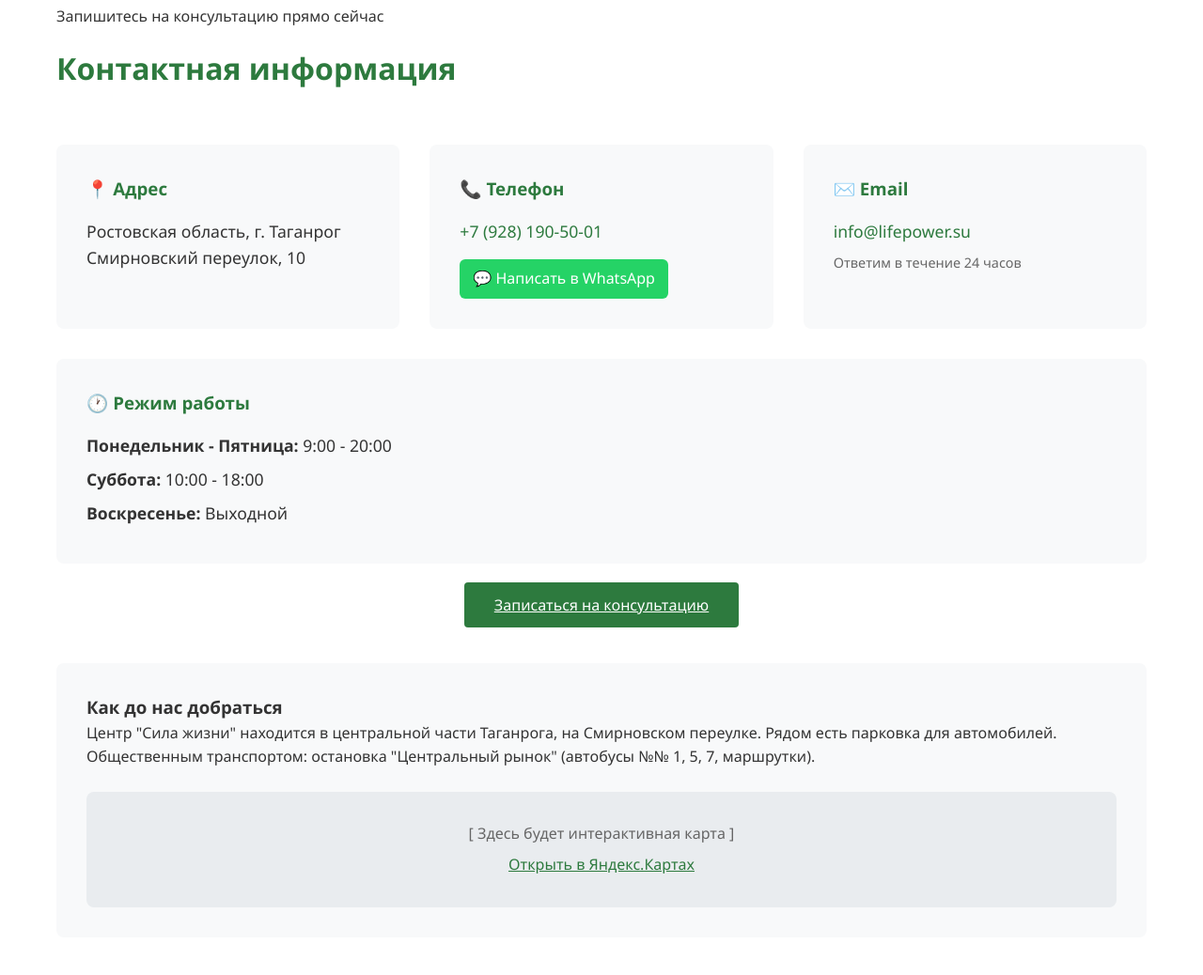
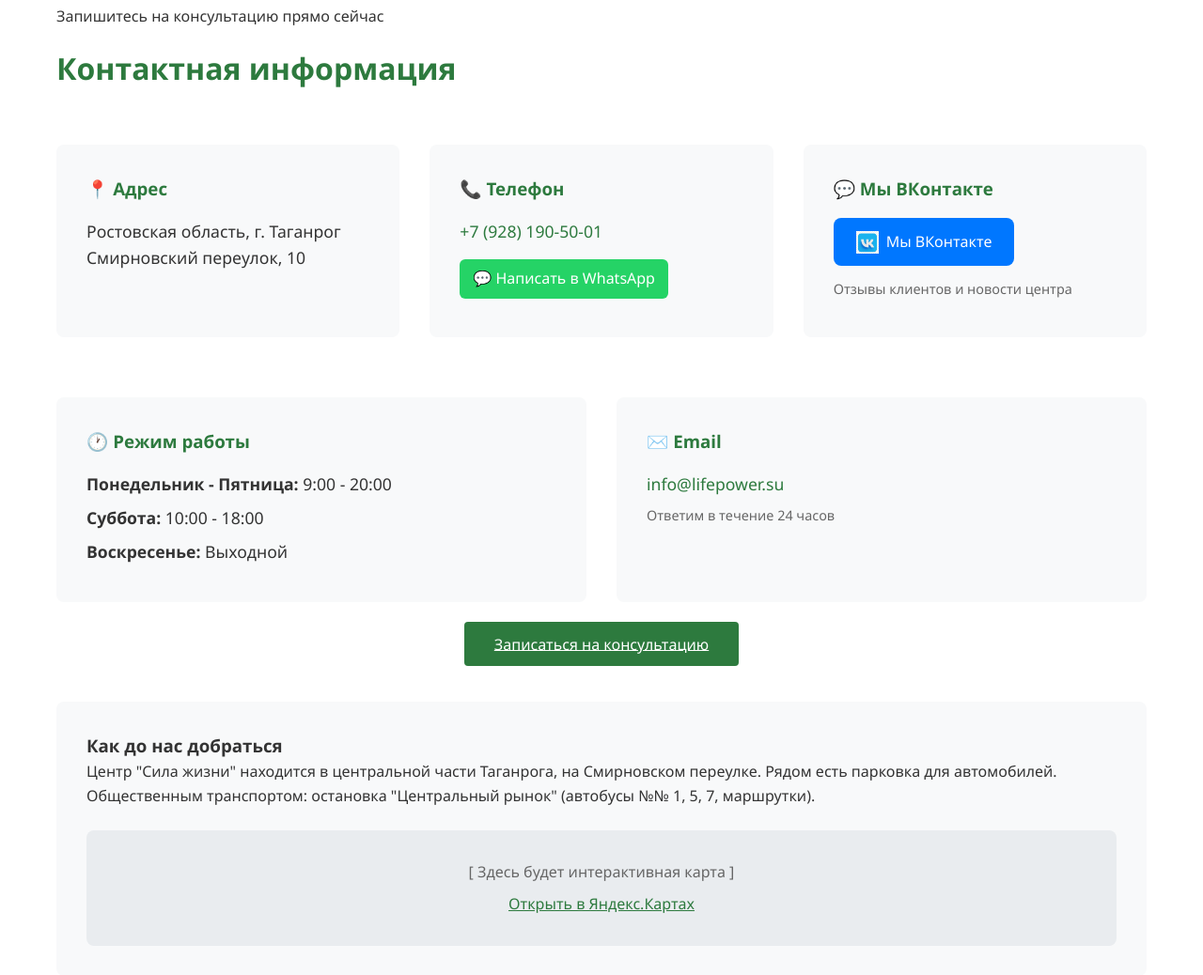
Before and after one commit to Saintsid/lifepower, a FastAPI app: page /contacts in a window 1280 px wide. Shown: the part 236-1274 px from the top of the page at 94% size. Run offline with FastAPI, Linux system fonts and the light colour scheme.

Commit message:
Update CHANGELOG and enhance contact page layout; reorganize contact information blocks, add VK link with icon, and adjust working hours and email display for better clarity.

```diff
--- a/backend/templates/booking.html
+++ b/backend/templates/booking.html
@@ -77,7 +77,7 @@
 
                 <div class="form-group">
                     <label>
-                        <input type="checkbox" id="agreePrivacy" required>
+                        <input type="checkbox" id="agreePrivacy" required checked>
                         Я согласен с <a href="/privacy" target="_blank">политикой конфиденциальности</a> и даю согласие на обработку персональных данных *
                     </label>
                 </div>
--- a/backend/templates/contacts.html
+++ b/backend/templates/contacts.html
@@ -33,6 +33,32 @@
                     </a>
                 </div>
 
+                <div class="contact-info">
+                    <h3>💬 Мы ВКонтакте</h3>
+                    <a href="https://vk.com/sila_zing"
+                       target="_blank"
+                       onclick="if(typeof ym !== 'undefined') ym(104857779, 'reachGoal', 'vk_click')"
+                       style="display: inline-flex; align-items: center; gap: 0.5rem;
+                              padding: 0.8rem 1.5rem; background: #0077FF; color: white;
+                              text-decoration: none; border-radius: 8px; font-weight: 500;
+                              transition: opacity 0.3s;">
+                        <img src="/static/images/vk-icon.png" alt="VK" style="width: 24px; height: 24px;">
+                        Мы ВКонтакте
+                    </a>
+                    <p style="margin-top: 0.8rem; color: var(--text-light); font-size: 0.9rem;">
+                        Отзывы клиентов и новости центра
+                    </p>
+                </div>
+            </div>
+
+            <!-- Режим работы и Email в одну строку -->
+            <div style="display: grid; grid-template-columns: repeat(auto-fit, minmax(300px, 1fr)); gap: 2rem; margin-top: 2rem;">
+                <div class="contact-info">
+                    <h3>🕐 Режим работы</h3>
+                    <p><strong>Понедельник - Пятница:</strong> 9:00 - 20:00</p>
+                    <p><strong>Суббота:</strong> 10:00 - 18:00</p>
+                    <p><strong>Воскресенье:</strong> Выходной</p>
+                </div>
 
                 <div class="contact-info">
                     <h3>✉️ Email</h3>
@@ -41,12 +67,6 @@
                 </div>
             </div>
 
-            <div class="contact-info" style="margin-top: 2rem;">
-                <h3>🕐 Режим работы</h3>
-                <p><strong>Понедельник - Пятница:</strong> 9:00 - 20:00</p>
-                <p><strong>Суббота:</strong> 10:00 - 18:00</p>
-                <p><strong>Воскресенье:</strong> Выходной</p>
-            </div>
 
             <div style="text-align: center; margin-top: 2rem;">
                 <a href="/booking" class="btn">Записаться на консультацию</a>
```
Also changed, not shown: CHANGELOG.md.
